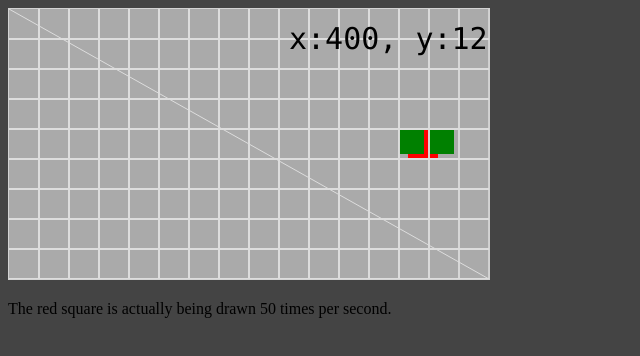
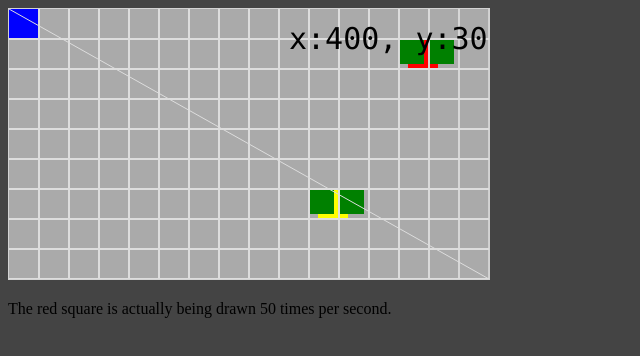
Before and after one commit to 5ynapse/miniPacman, a plain HTML site: page index.html in a window 1280 px wide. Shown: the whole page, without its empty margins (0-640 px from the left). Drawn offline with Linux system fonts and the light colour scheme.

Commit message:
Obstacle detect function added

```diff
--- a/index.html
+++ b/index.html
@@ -22,11 +22,14 @@
   <script>
     var myGamePiece;
     var myGamePiece2;
+    var obstacle;
     var myDrawGrid;
     var myPosX;
 
     function startGame() {
-      myGamePiece = new component(30, 30, "red", 150, 120);
+      myGamePiece = new component(30, 30, "red", 150, 30);
+      myGamePiece2 = new component(30, 30, "yellow", 60, 180);
+      obstacle = new component(30, 30, "blue", 0, 0);
       //myGamePiece2 = new component(30, 30, "red", 70, 30);
       myDrawGrid = new component2(30, 30);
       myPosX = new component("30px", "Consolas", "black", 280, 40, "text");
@@ -35,8 +38,11 @@
 
     function updateGameArea() {
       myGameArea.clear();
+
       myGamePiece.update();
-      //myGamePiece2.update();
+      myGamePiece2.update();
+      obstacle.update2();
+
       myDrawGrid.update();
 
       myPosX.text = "x:" + myGamePiece.x + ", y:" + myGamePiece.y;
@@ -134,6 +140,13 @@
         }
       };
 
+      this.update2 = function () {
+        ctx = myGameArea.context;
+          ctx.fillStyle = color;
+          ctx.fillRect(0, 0, this.width, this.height);
+          //this.moveSquare(ctx.canvas.width, ctx.canvas.height);
+      };
+
       this.filedActivate = function (ctx) {
         ctx.fillStyle = "green";
         for (i = 0; i < 16 - 1; i++) {
@@ -147,6 +160,7 @@
               if (this.moveL) {
                 ctx.fillRect(30*i, 30*(j), this.width - 5, this.height - 5);
                 ctx.fillRect(30*(i+1), 30*(j), this.width - 5, this.height - 5);
+                this.obstacleDetect(30*i, 30*j);
                 break;
               }
               if (this.moveDown) {
@@ -163,7 +177,12 @@
           }
         }
 
-
+        this.obstacleDetect = function (x,y) {
+           if (x<=30 && y<=30) {
+            this.moveDown = true;
+            this.moveL = false;
+           }
+        }
 
       };
 
```
